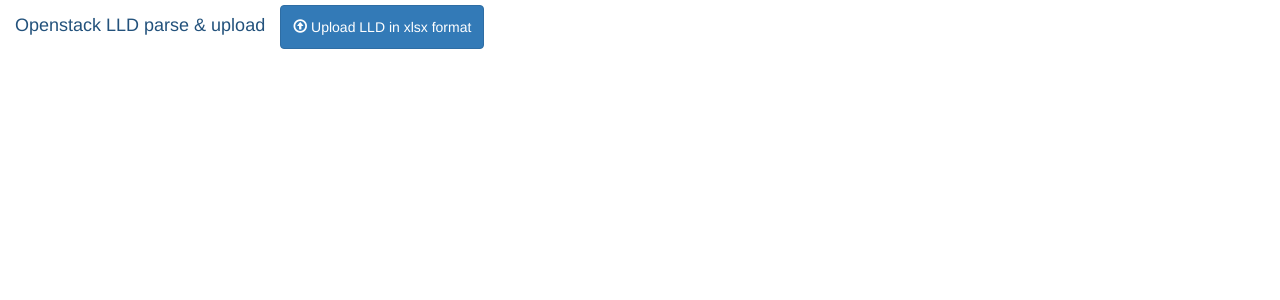
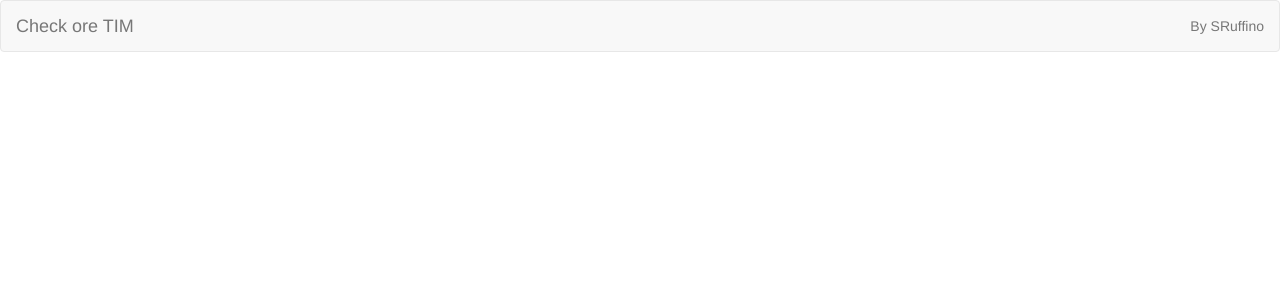
Before and after one commit to zniffur/flask-project, a Flask app: template templates/home.html in a window 1280 px wide. Shown: the top 300 px of the page. Run offline with Flask 2, Linux system fonts and the light colour scheme; the template is opened without the code that fills it, so the values that code supplies are empty; some libraries are stand-ins or nearby versions.

Commit message:
skeltro checkore con blocks

```diff
--- a/myproject.py
+++ b/myproject.py
@@ -9,7 +9,7 @@
 
 @application.route('/check')
 def check():
-    return controlla_ore()
+    return render_template('check.html')
 
 if __name__ == '__main__':
     application.run(host='0.0.0.0')
--- a/templates/home.html
+++ b/templates/home.html
@@ -15,19 +15,38 @@
 </head>
 
 <body>
+    <nav class="navbar navbar-default">
+        <div class="container-fluid">
+            <!-- Brand and toggle get grouped for better mobile display -->
+            <div class="navbar-header">
+                <button type="button" class="navbar-toggle collapsed" data-toggle="collapse" data-target="#bs-example-navbar-collapse-1" aria-expanded="false">
+        <span class="sr-only">Toggle navigation</span>
+        <span class="icon-bar"></span>
+        <span class="icon-bar"></span>
+        <span class="icon-bar"></span>
+      </button>
+                <a class="navbar-brand" href="#">Check ore TIM</a>
+            </div>
 
-<header>
-    <div class="navbar-header">
-        <a class="navbar-brand" href="#">Openstack LLD parse & upload</a>
+            <!-- Collect the nav links, forms, and other content for toggling -->
+            <div class="collapse navbar-collapse" id="bs-example-navbar-collapse-1">
+                <p class="navbar-text navbar-right">By <a href="#" class="navbar-link">SRuffino</a></p>
+            </div>
+            <!-- /.navbar-collapse -->
+        </div>
+        <!-- /.container-fluid -->
+    </nav>
+
+
+    <div class="border-row" style="width: 100%; margin-bottom: 15px;"></div>
+    <div class="container-fluid" align="center" style="min-height: 100%; width: 80%;">
+
+        {% block body %} {% endblock %}
+
     </div>
-    <ul class="nav nav-pills" role="tablist">
-        <a href="/dashboard/"><button type="button" class="btn btn-primary" aria-label="Left Align" style="margin-top: 5px; margin-bottom: 5px; height: 44px; margin-right: 15px">
-              <span class="glyphicon glyphicon-upload" aria-hidden="true"></span>
-              Upload LLD in xlsx format
-        </button>
-        </a>
-    </ul>
-</header>
+
+
+
     <!-- Including Bootstrap JS (with its jQuery dependency) so that dynamic components work -->
     <script src="{{ url_for('static', filename='js/jquery.min.js') }}" type="text/javascript"></script>
     <script src="{{ url_for('static', filename='js/bootstrap.min.js') }}"></script>
```
Also changed, not shown: templates/check.html (added, +23 -0 lines).
